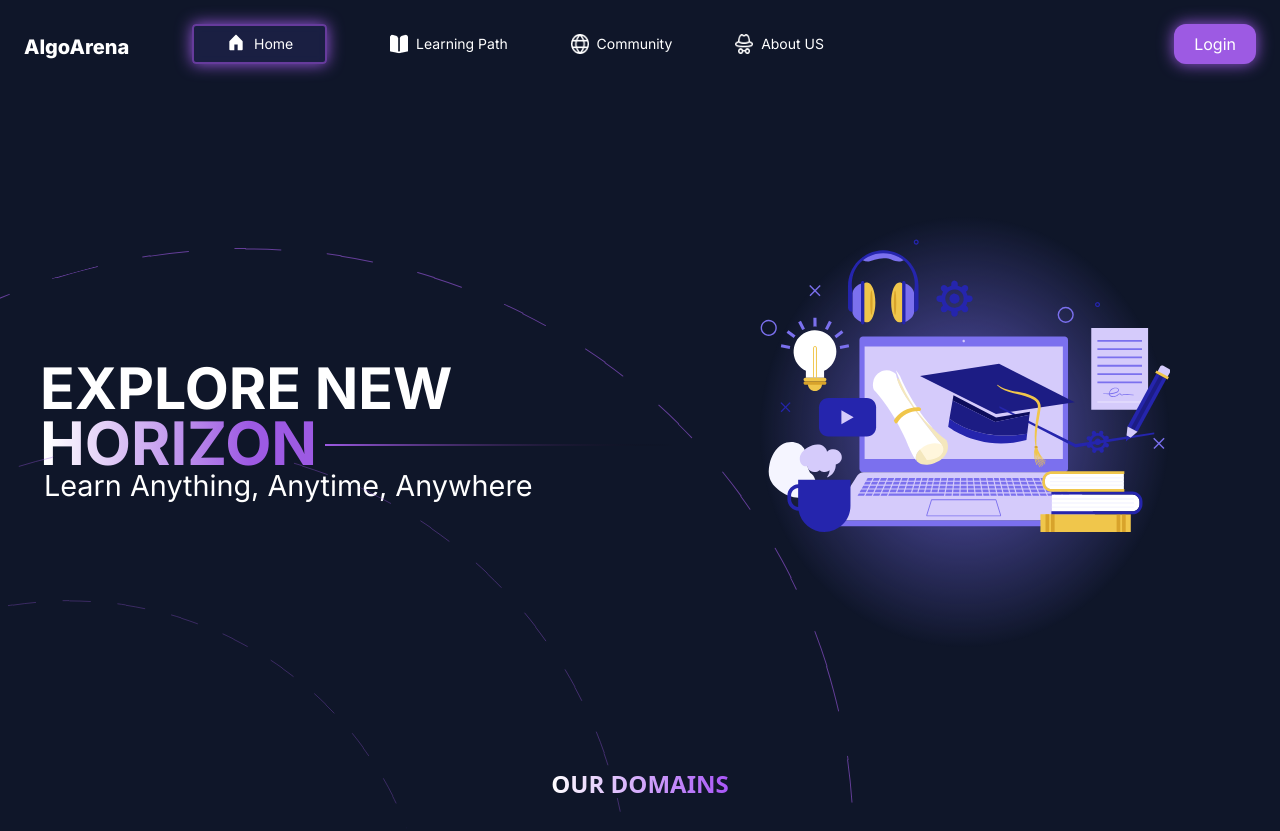
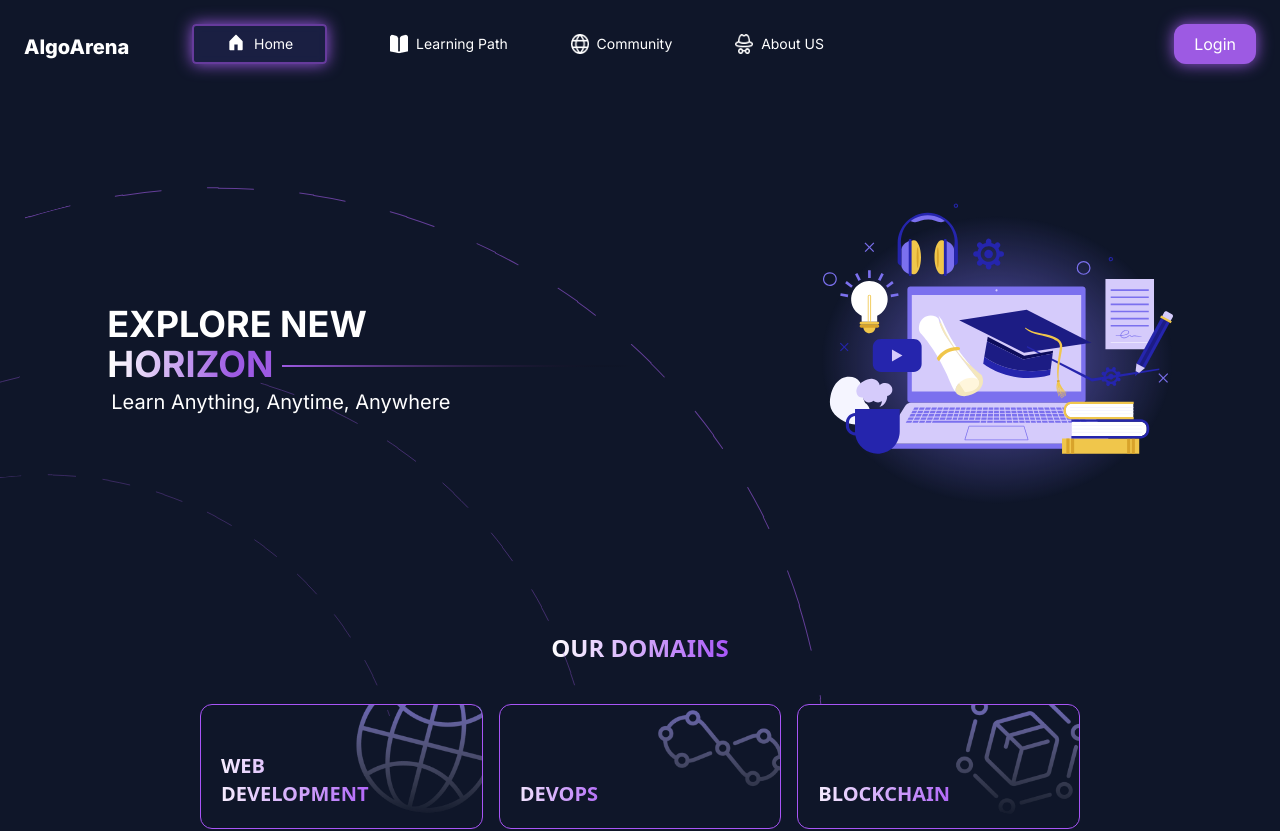
Before and after one commit to MLSAKIIT/AlgoArena, a Next.js app: page / in a window 1280 px wide. Shown: the top 831 px of the page. Built offline with nearby package versions, Linux system fonts and the light colour scheme.

Commit message:
improved responsiveness of Hero UI

```diff
--- a/src/components/hero/Hero.jsx
+++ b/src/components/hero/Hero.jsx
@@ -4,31 +4,33 @@ import Image from 'next/image';
 const Hero = () => {
   return (
     <div>
-      <div className='bg-primary lg:pt-32 pt-10 mb-10 lg:h-[38rem] block max-w-[120rem] mx-auto'>
-      <div className='flex flex-wrap lg:flex-nowrap justify-center mid:gap-x-10 md:gap-20 mid:mx-4 lg:gap-28 items-center lg:min-w-[95rem]] lg:mx-auto'>
-        <div className='relative lg:ml-10' >
-            <div className='font-bold font-the_bold_font text-white lg:text-[3.575rem] text-xl mid:text-3xl  mb-1 lg:leading-[50px]'>EXPLORE NEW</div>
+      <div className='bg-primary lg:pt-32 pt-10 mb-10 lg:h-96 lg:mb-32 block max-w-7xl mx-auto'>
+      <div className='flex flex-wrap lg:flex-nowrap justify-evenly mid:gap-x-10/ md:gap-20 mid:mx-4 items-center lg:mx-auto'>
+        <div className='relative' >
+            <div className='font-bold font-the_bold_font text-white lg:text-4xl text-xl mid:text-2xl text-center mid:text-start'>EXPLORE NEW</div>
+              <div className='font-bold font-the_bold_font bg-gradient-horizon bg-clip-text text-[transparent] lg:text-4xl mb-1 text-xl mid:text-2xl  mid:text-start mid:hidden block text-center'>HORIZON</div>
             <div className='flex'>
-              <div className='font-bold font-the_bold_font bg-gradient-horizon bg-clip-text text-[transparent] lg:text-[3.75rem] mb-1 text-xl lg:leading-[50px] mid:text-3xl'>HORIZON</div>
-              <Image src='/dash.svg' alt='dash' height={100} width={24} className="w-[100px] mid:w-[200px] lg:w-[22rem] ml-2"/>
+              <div className='font-bold font-the_bold_font bg-gradient-horizon bg-clip-text text-[transparent] lg:text-4xl mb-1 text-xl mid:text-2xl  mid:text-start hidden mid:flex'>HORIZON</div>
+              <Image src='/dash.svg' alt='dash' height={100} width={24} className="w-[100px] mid:w-[200px] lg:w-[22rem] ml-2 hidden mid:flex"/>
             </div>
-            <div className="font-[400] font-poppins text-[white] lg:text-[1.8rem] text-lg lg:ml-1 mid:text-xl">
+              <Image src='/dash.svg' alt='dash' height={100} width={24} className="w-[230px] block scale-x-[-1] my-2 mx:auto static mid:hidden"/>
+            <div className="font-[400] font-poppins text-[white] lg:text-xl text-md lg:ml-1 mid:text-xl">
         Learn Anything, Anytime, Anywhere
         </div>
-        <div className="absolute h-[45rem] w-[70rem] top-[-180px] left-[-150px] overflow-hidden rotate-[-15deg] lg:block hidden ">
+        <div className="absolute lg:h-[42.3rem] lg:w-[70rem] lg:top-[-180px] lg:left-[-250px] overflow-hidden rotate-[-15deg] lg:block hidden">
         <Image src='/Ellipse3.svg' alt='Ellipse' height={100} width={24} className="absolute w-[80rem] h-[75rem] left-[-12rem] top-[0px] overflow-hidden opacity-60 lg:block hidden "/>
         </div>
-        <div className="absolute h-[21.3rem] w-[68.0625rem] top-[100px] left-[-150px] overflow-hidden rotate-[2deg] z-1 lg:block hidden">
+        <div className="absolute h-[20rem] w-[68.0625rem] top-[80px] left-[-250px] overflow-hidden rotate-[2deg] z-1 lg:block hidden">
         <Image src='/Ellipse3.svg' alt='Ellipse' height={100} width={24} className="absolute w-[68.0625rem] h-[56.5rem] left-[-12rem] top-[-10px] overflow-hidden opacity-50"/>
         </div>
 
-        <div className="absolute h-[20rem] w-[51.5rem] top-[180px] left-[-200px] overflow-hidden rotate-[-15deg] z-1 lg:block hidden">
+        <div className="absolute h-[17rem] w-[51.5rem] top-[150px] left-[-250px] overflow-hidden rotate-[-5deg] z-1 lg:block hidden">
         <Image src='/Ellipse3.svg' alt='Ellipse' height={100} width={24} className="absolute w-[51.5rem] h-[44.5rem] left-[-12rem] top-[0px] overflow-hidden opacity-50"/>
         </div>
         </div>
-        <div className='relative rounded-[43.75rem] bg-gradient-hero-img h-[170px] w-[170px] lg:mt-0 mt-9 lg:h-[27rem] lg:w-[27rem] lg:mr-[110px]'>
+        <div className='relative rounded-full bg-gradient-hero-img h-[170px] w-[170px] lg:mt-0 mt-9 lg:h-[18rem] lg:w-[22rem] mid:h-52 mid:w-52'>
         <Image
-                className="absolute top-[50%] left-[50%] translate-x-[-50%] translate-y-[-60%] h-[170px] w-[170px] lg:h-[432px] lg:w-[27rem]"
+                className="absolute top-[50%] left-[50%] translate-x-[-50%] translate-y-[-60%] h-[170px] w-[170px] lg:h-[18rem] lg:w-[22rem] mid:h-52 mid:w-52"
                 src="/Objects.svg"
                 alt="objects"
                 width={24}
--- a/tailwind.config.js
+++ b/tailwind.config.js
@@ -91,7 +91,7 @@ module.exports = {
           "radial-gradient(50% 50% at 50% 50%, rgba(128, 116, 255, 0.67) 0%, rgba(123, 112, 238, 0.00) 100%)",
       },
       screens:{
-        'mid':'450px',
+        'mid':'439px',
 
       },
     },
```
